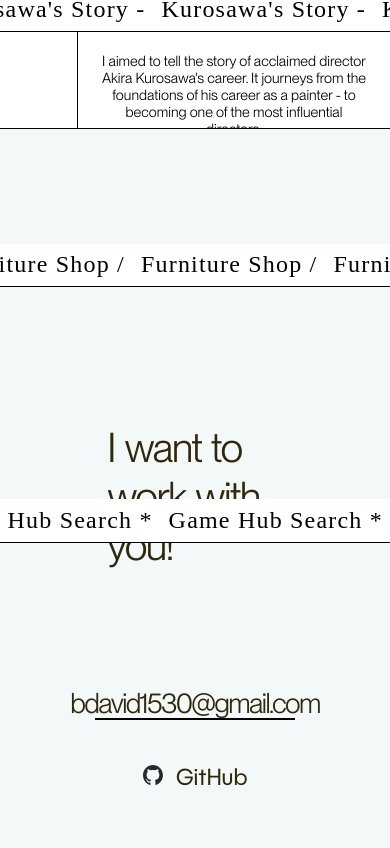
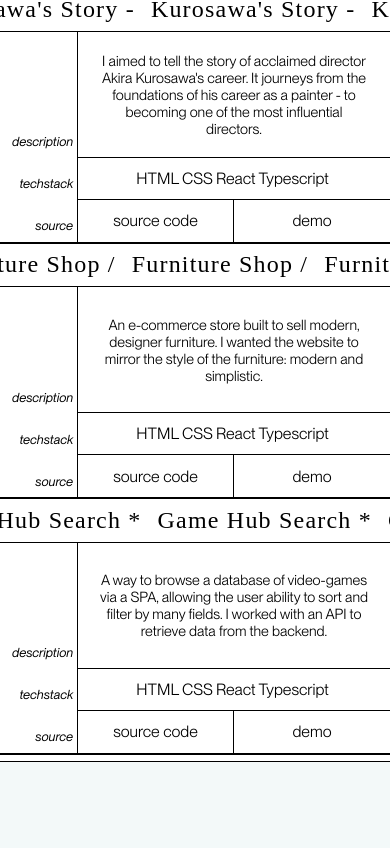
Before and after one commit to brian-david4/brian-portfolio-website, a React (Vite) app in the folder portfolio-website/: page / in a window 390 px wide. Shown: the part 716-1564 px from the top of the page. Built offline with nearby package versions, Linux system fonts and the light colour scheme; a web font is replaced by a local one.

Commit message:
fix layout bug

```diff
--- a/portfolio-website/src/components/HomeFooter/hmFt.module.css
+++ b/portfolio-website/src/components/HomeFooter/hmFt.module.css
@@ -40,7 +40,7 @@
 
 /* contact */
 .textFlex {
-  height: 100vh;
+  height: 100%;
   width: 100vw;
   display: flex;
   flex-direction: column;
@@ -111,7 +111,7 @@
     font-size: 10.5vw;
   }
   .text2Wrapper > .textInner {
-    font-size: 7.2vw;
+    font-size: 6.2vw;
   }
   .textFlex {
     gap: 9vh;
--- a/portfolio-website/src/pages/Home2/Home2.tsx
+++ b/portfolio-website/src/pages/Home2/Home2.tsx
@@ -70,11 +70,13 @@ const Home2 = () => {
           </section>
         </section>
       </div>
-      <HomeFooter
-        handleMouseEnter={handleFooterEnter}
-        handleMouseLeave={handleFooterLeave}
-        footerHovered={footerHovered}
-      />
+      <div className={styles.pageTwo}>
+        <HomeFooter
+          handleMouseEnter={handleFooterEnter}
+          handleMouseLeave={handleFooterLeave}
+          footerHovered={footerHovered}
+        />
+      </div>
     </main>
   );
 };
--- a/portfolio-website/src/pages/Home2/home.module.css
+++ b/portfolio-website/src/pages/Home2/home.module.css
@@ -1,7 +1,7 @@
 .page {
-  height: fit-content;
+  position: relative;
+  height: 190vh;
   width: 100vw;
-  position: relative;
   display: flex;
   flex-direction: column;
 }
@@ -43,6 +43,9 @@
   transition: font-size 750ms ease-out;
 }
 /* section 2 - projects */
+.sectionRight {
+  position: relative;
+}
 .projects {
   position: absolute;
   bottom: 0;
@@ -72,8 +75,12 @@
   }
 }
 @media (max-width: 820px) {
+  .page {
+    flex-direction: column;
+  }
   .pageOne {
     flex-direction: column;
+    height: 175vh;
   }
   .pageOne > section {
     width: 100%;
```
